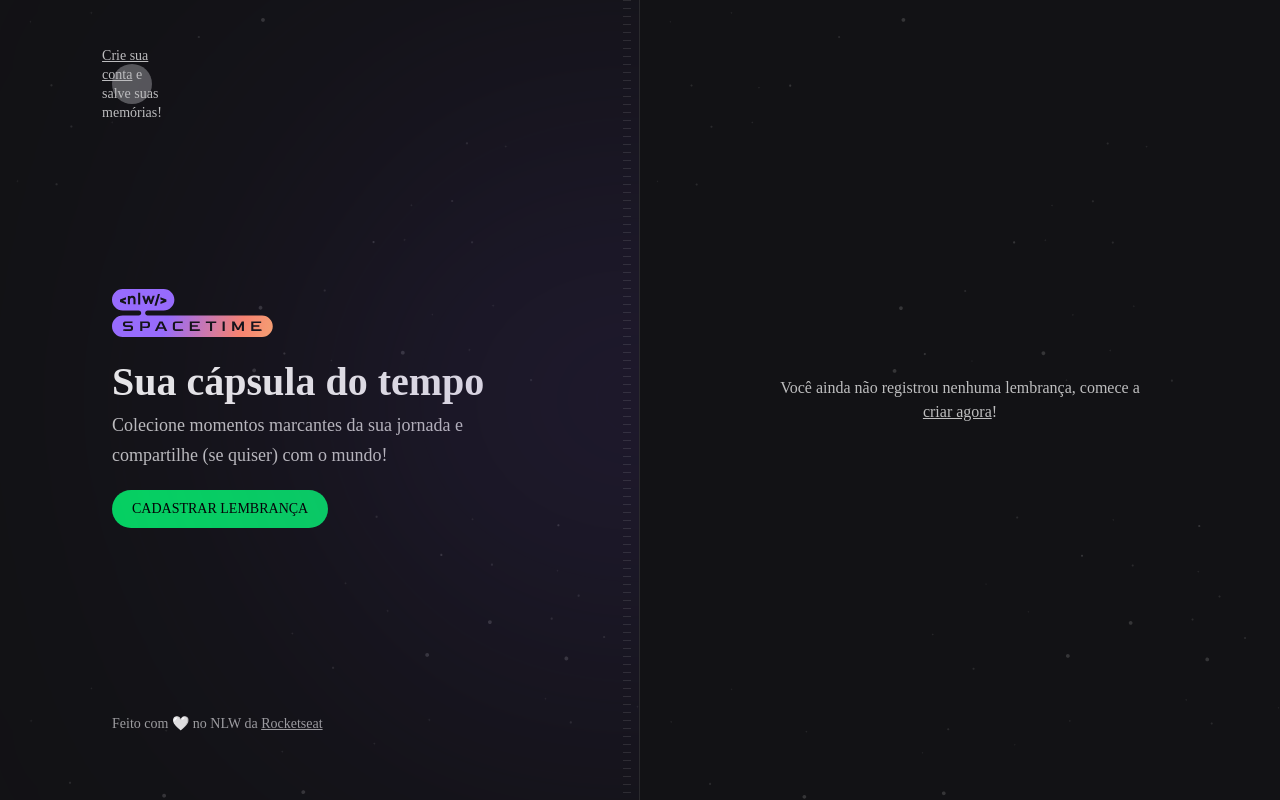
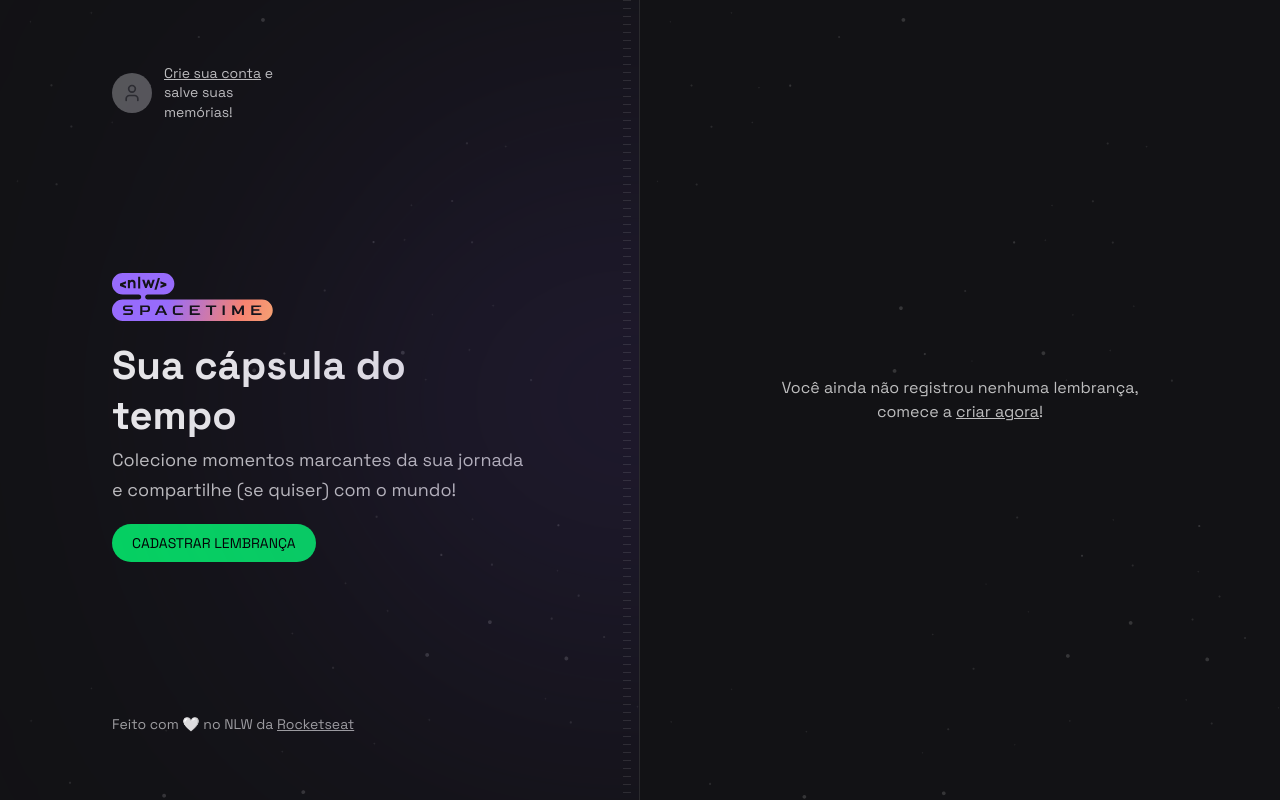
Before and after one commit to pdrmenezes/nlw_spacetime, a Next.js app in the folder web/: page / in a window 1280 px wide. Built offline with nearby package versions, Linux system fonts and the light colour scheme.

Commit message:
fix typography & signin div

```diff
--- a/web/src/app/page.tsx
+++ b/web/src/app/page.tsx
@@ -19,11 +19,11 @@ export default function Home() {
         >
           <div className="flex h-10 w-10 items-center justify-center rounded-full bg-spacetime_gray-400">
             <User className="h-5 w-5 text-spacetime_gray-500" />
-            <p className="max-w-[140px] text-sm leading-snug">
-              <span className="underline">Crie sua conta</span> e salve suas
-              memórias!
-            </p>
           </div>
+          <p className="max-w-[140px] text-sm leading-snug">
+            <span className="underline">Crie sua conta</span> e salve suas
+            memórias!
+          </p>
         </Link>
         {/* hero */}
         <div className="space-y-5">
--- a/web/tailwind.config.js
+++ b/web/tailwind.config.js
@@ -8,7 +8,7 @@ module.exports = {
   theme: {
     extend: {
       fontFamily: {
-        sans: 'var(--spaceGrotesk)',
+        sans: 'var(--font-spaceGrotesk)',
       },
       colors: {
         spacetime_gray: {
```
